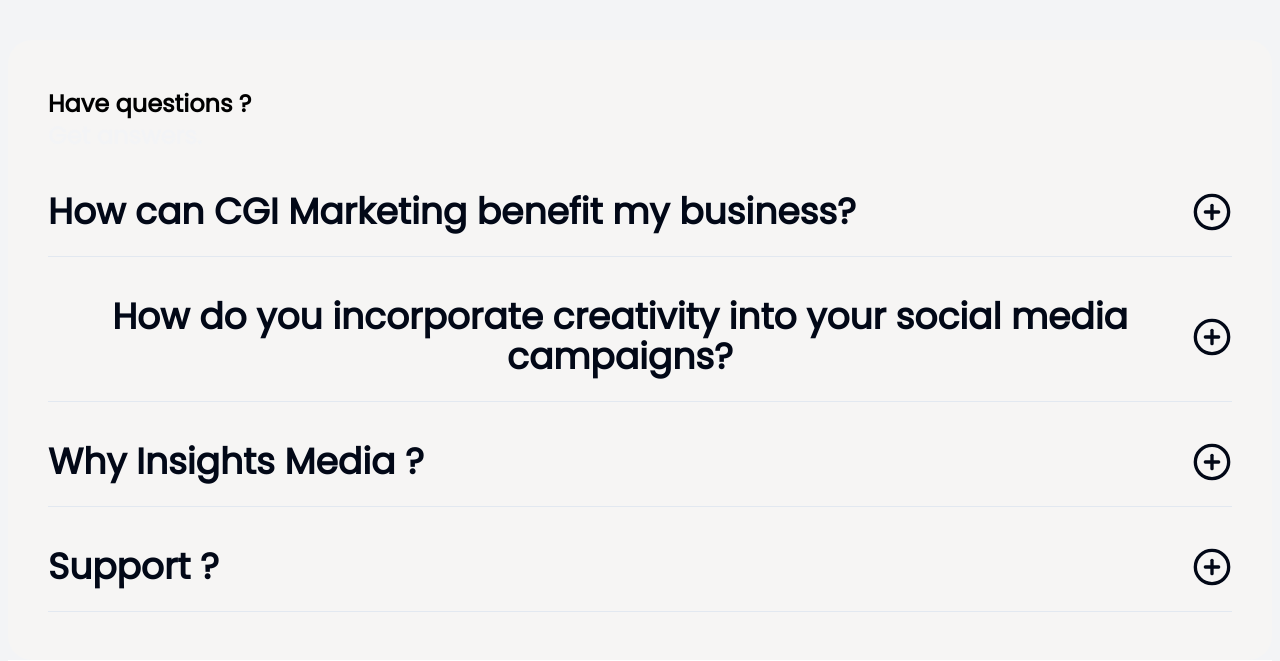
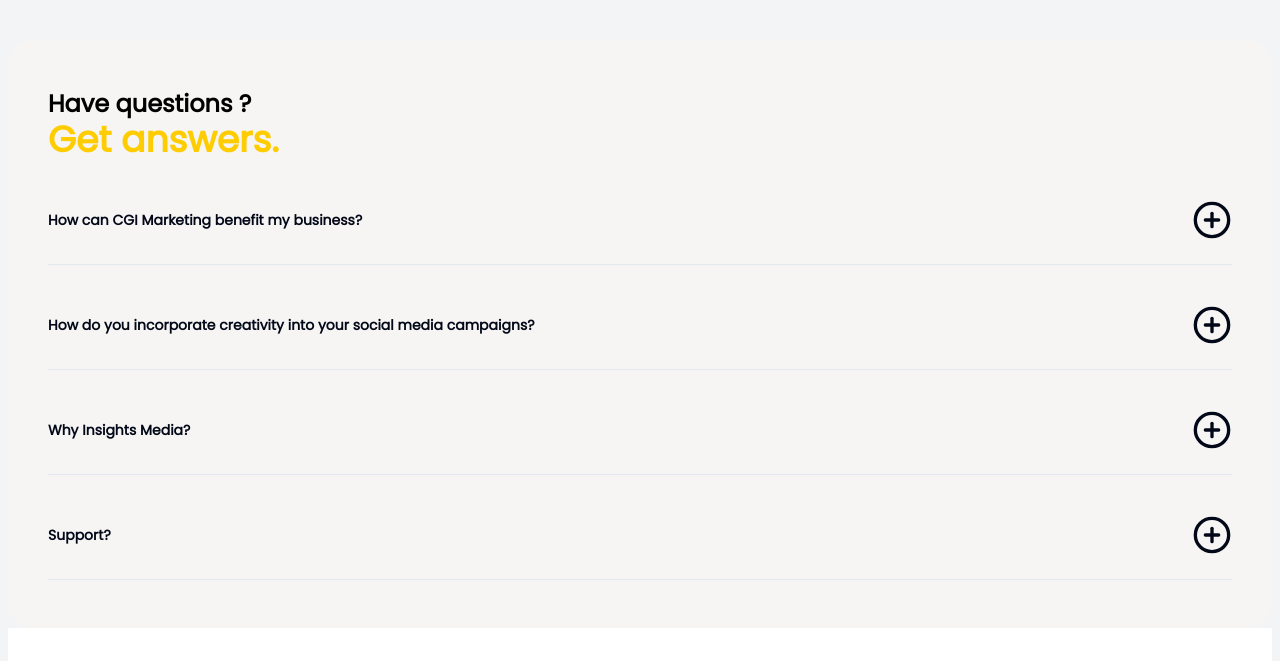
Before and after one commit to Afshan-svg/nextjsapp, a Next.js app: page / in a window 1280 px wide. Shown: the part 5760-6421 px from the top of the page. Built offline with nearby package versions, Linux system fonts and the light colour scheme.

Commit message:
Final Changes 9

```diff
--- a/app/faq.tsx
+++ b/app/faq.tsx
@@ -17,35 +17,37 @@ const FAQS = () => {
             <div className="text-3xl md:text-2xl font-bold text-black">
               Have questions ?
             </div>
-            <div className="  font-semibold text-2xl md:text-2xl text-gradient bg-gray-100 bg-clip-text text-transparent">
+            <div className="  font-semibold text-2xl md:text-4xl text-gradient bg-gray-100 bg-clip-text text-yellow">
               Get answers.
             </div>
             <Accordion type="single" collapsible>
   <AccordionItem value="item-1">
-      <AccordionTrigger>How can CGI Marketing benefit my business?</AccordionTrigger>
+    <AccordionTrigger className="text-base md:text-sm text-left md:text-right">
+      How can CGI Marketing benefit my business?
+    </AccordionTrigger>
     <AccordionContent>
       CGI Marketing has transformative power. As a CGI Marketing Agency, Insights Media pushes boundaries with this innovative approach. Our methods blend cutting-edge technology with creative storytelling, delivering a visually captivating experience that engages audiences and elevates brand presence.
     </AccordionContent>
   </AccordionItem>
   <AccordionItem value="item-2">
-      <AccordionTrigger>How do you incorporate creativity into your social media campaigns?</AccordionTrigger>
+    <AccordionTrigger className="text-base md:text-sm text-left md:text-right">
+      How do you incorporate creativity into your social media campaigns?
+    </AccordionTrigger>
     <AccordionContent>
       Hmmmmmmmmmm
     </AccordionContent>
   </AccordionItem>
   <AccordionItem value="item-3">
-      <AccordionTrigger>
-    Why Insights Media ?
+    <AccordionTrigger className="text-base md:text-sm text-left md:text-right">
+      Why Insights Media?
     </AccordionTrigger>
     <AccordionContent>
       hmmmmmmmmm
-
     </AccordionContent>
   </AccordionItem>
-
   <AccordionItem value="item-4">
-      <AccordionTrigger>
-    Support ?
+    <AccordionTrigger className="text-base md:text-sm text-left md:text-right">
+      Support?
     </AccordionTrigger>
     <AccordionContent>
       We offer Monday-Friday support for all our clients.
@@ -54,6 +56,7 @@ Hmmmmmmmmmm
 </Accordion>
 
 
+
           </div>
         </div> );
 }
```
Lines whose indentation alone changed are shown as unchanged.
